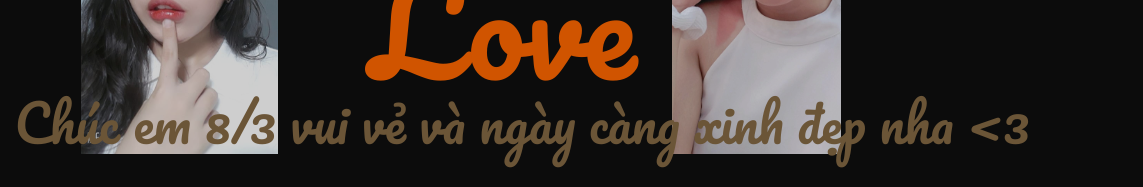
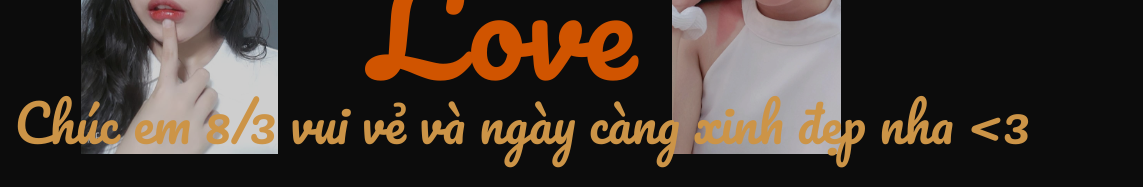
Before and after one commit to hoangvunguyen01/hoangvunguyen01.github.io, a plain HTML site: page index.html in a window 1280 px wide. Shown: the part 351-538 px from the top of the page, 137-1280 px from the left. Drawn offline with Linux system fonts and the light colour scheme; grey boxes are pictures that could not be loaded; a web font is replaced by a local one.

Commit message:
Update style.css

```diff
--- a/style.css
+++ b/style.css
@@ -29,10 +29,10 @@ body {
     --color-bg: #0c0c0c;
     --color-link: #6b5537;
 	--color-link-hover: #fff;
-	--color-content-title-sub: #6b5537;
+	--color-content-title-sub: #cc9447;
     color: var(--color-text);
     background-color: var(--color-bg);
-    --cursor-stroke: #6b5537;
+    --cursor-stroke: #75582e;
     --cursor-fill: none;
     --cursor-stroke-width: 1px;
 	font-family: bilo, -apple-system, BlinkMacSystemFont, Segoe UI, Helvetica, Arial, sans-serif;
```
